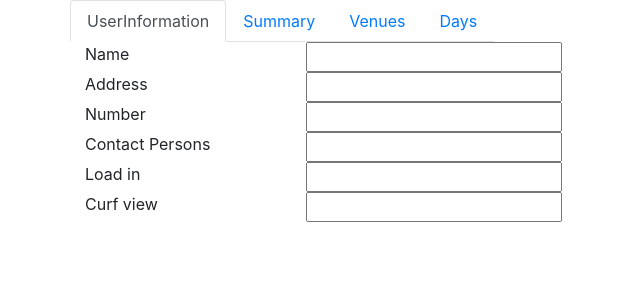
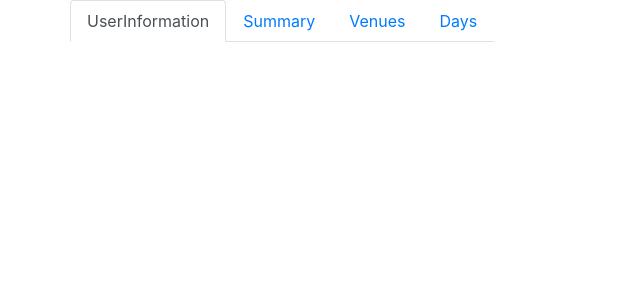
Before and after one commit to scherenhaenden/TourManager, an Angular app in the folder TourManagerUI/: page /home in a window 1280 px wide. Shown: the top 300 px of the page, without its empty margins (0-640 px from the left). Built offline with nearby package versions, Linux system fonts and the light colour scheme.

Commit message:
Decouple code

```diff
--- a/TourManagerUI/src/app/views/venues/show-venues/show-venues.component.html
+++ b/TourManagerUI/src/app/views/venues/show-venues/show-venues.component.html
@@ -1,58 +1,17 @@
-
 <div class="row">
    <div class="container-fluid">
-	<div class="row">
+      <div class="row form-group">
          <div class="col-md-12">
-			<div class="row">
-				<div class="col-md-6">
-				Name
+
+		 <ng-container *ngFor="let item of listFlatModels; index as i;">
+		 	<div class="row ml-0 mr-0">
+               <app-property-input-formular class=" w-100 ml-0 mr-0 mt-1 mb-1" [propertyName]="item.propertyNameOfObject" [propertyValue]="item.propertyValueOfObject"
+			   (propertyValueEmit)="updateValue($event,item.propertyNameOfObject)"
+			    ></app-property-input-formular>
             </div>
-				<div class="col-md-6">
-					<input type="text" />
-				</div>
-			</div>
-			<div class="row">
-				<div class="col-md-6">
-				Address
-				</div>
-				<div class="col-md-6">
-					<input type="text" />
-				</div>
-			</div>
-			<div class="row">
-				<div class="col-md-6">
-				Number
-				</div>
-				<div class="col-md-6">
-					<input type="text" />
-				</div>
-			</div>
-			<div class="row">
-				<div class="col-md-6">
-				Contact Persons
-				</div>
-				<div class="col-md-6">
-					<input type="text" />
-				</div>
-			</div>
-			<div class="row">
-				<div class="col-md-6">
-				Load in
-				</div>
-				<div class="col-md-6">
-					<input type="text" />
-				</div>
-			</div>
-			<div class="row">
-				<div class="col-md-6">
-				Curf view
-				</div>
-				<div class="col-md-6">
-					<input type="text" />
+
+		 </ng-container>
          </div>
       </div>
    </div>
 </div>
-</div>
-
-</div>
```
Lines whose indentation alone changed are shown as unchanged.
